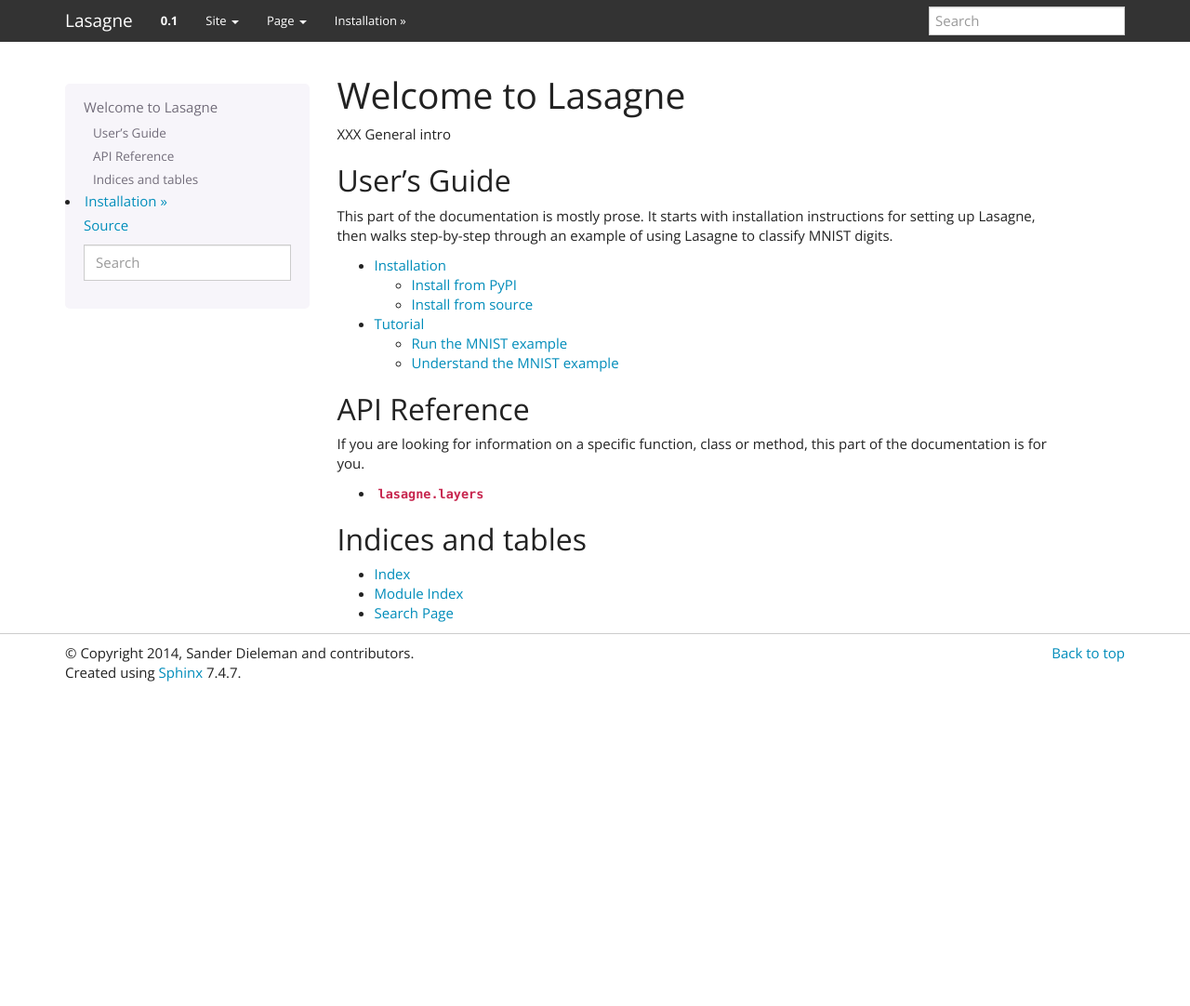
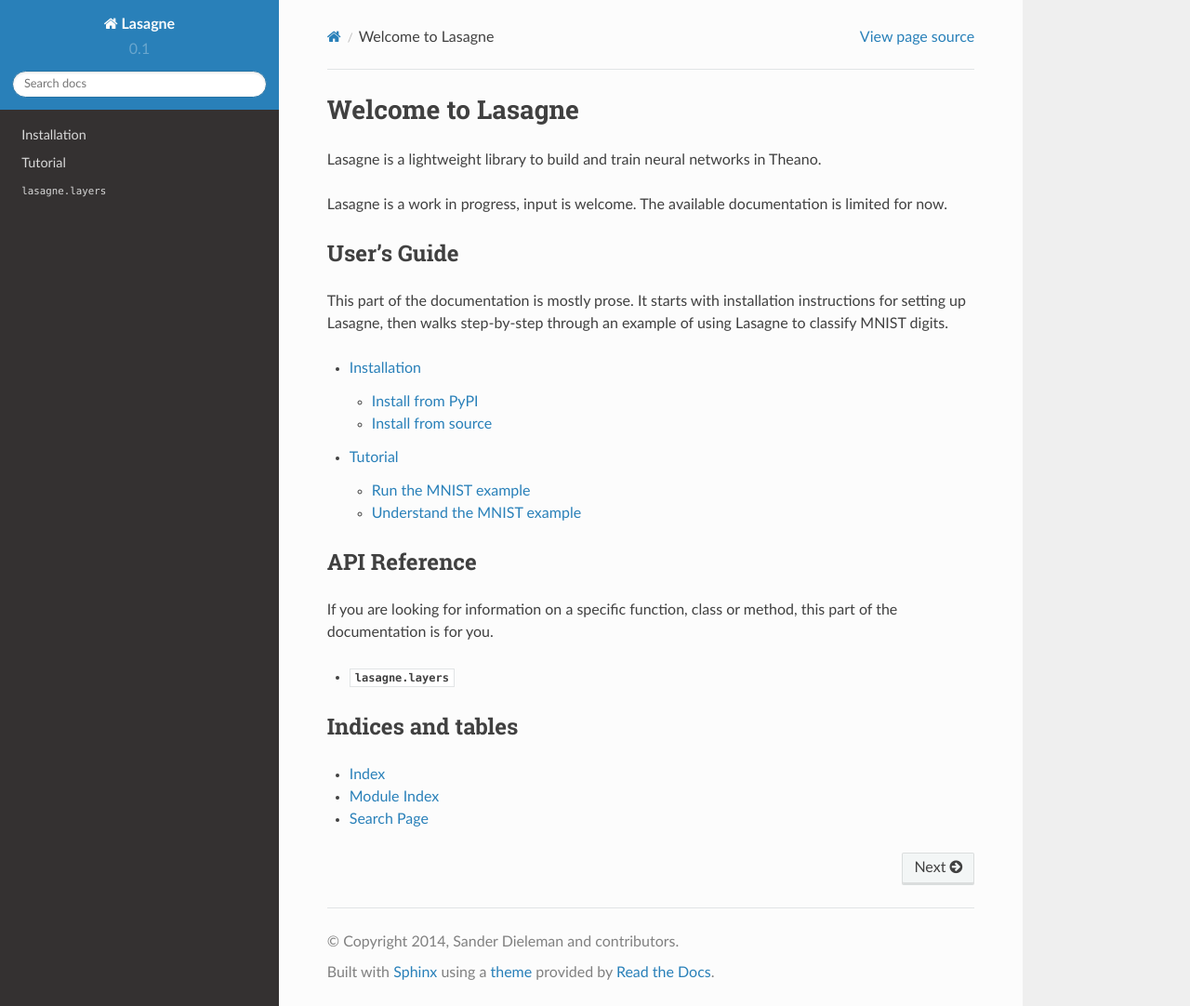
Before and after one commit to Lasagne/Lasagne, a Sphinx documentation site: the page built from docs/index.rst, in a window 1280 px wide and 1082 px high. Shown: the whole window at 93% size. Built offline with Sphinx 7.4.7 and the Read the Docs theme 2.0.0, drawn with Linux system fonts in a browser that asks for light colours.

Commit message:
switch to readthedocs theme for documentation

```diff
--- a/docs/conf.py
+++ b/docs/conf.py
@@ -101,25 +101,15 @@
 
 # -- Options for HTML output ----------------------------------------------
 
-# The theme to use for HTML and HTML Help pages.  See the documentation for
-# a list of builtin themes.
-import sphinx_bootstrap_theme
-html_theme = 'bootstrap'
+# on_rtd is whether we are on readthedocs.org
+on_rtd = os.environ.get('READTHEDOCS', None) == 'True'
 
-# Theme options are theme-specific and customize the look and feel of a theme
-# further.  For a list of options available for each theme, see the
-# documentation.
-html_theme_options = {
-    'bootswatch_theme':     'yeti',
-    'bootstrap_version':    '3',
-    'navbar_title':         'Lasagne',
-    'source_link_position': None,
+if not on_rtd:  # only import and set the theme if we're building docs locally
+    import sphinx_rtd_theme
+    html_theme = 'sphinx_rtd_theme'
+    html_theme_path = [sphinx_rtd_theme.get_html_theme_path()]
 
-}
-
-# Add any paths that contain custom themes here, relative to this directory.
-#html_theme_path = []
-html_theme_path = sphinx_bootstrap_theme.get_html_theme_path()
+# otherwise, readthedocs.org uses their theme by default, so no need to specify it
 
 # The name for this set of Sphinx documents.  If None, it defaults to
 # "<project> v<release> documentation".
--- a/docs/index.rst
+++ b/docs/index.rst
@@ -1,7 +1,9 @@
 Welcome to Lasagne
 ==================
 
-XXX General intro
+Lasagne is a lightweight library to build and train neural networks in Theano.
+
+Lasagne is a work in progress, input is welcome. The available documentation is limited for now.
 
 User's Guide
 ------------
```
